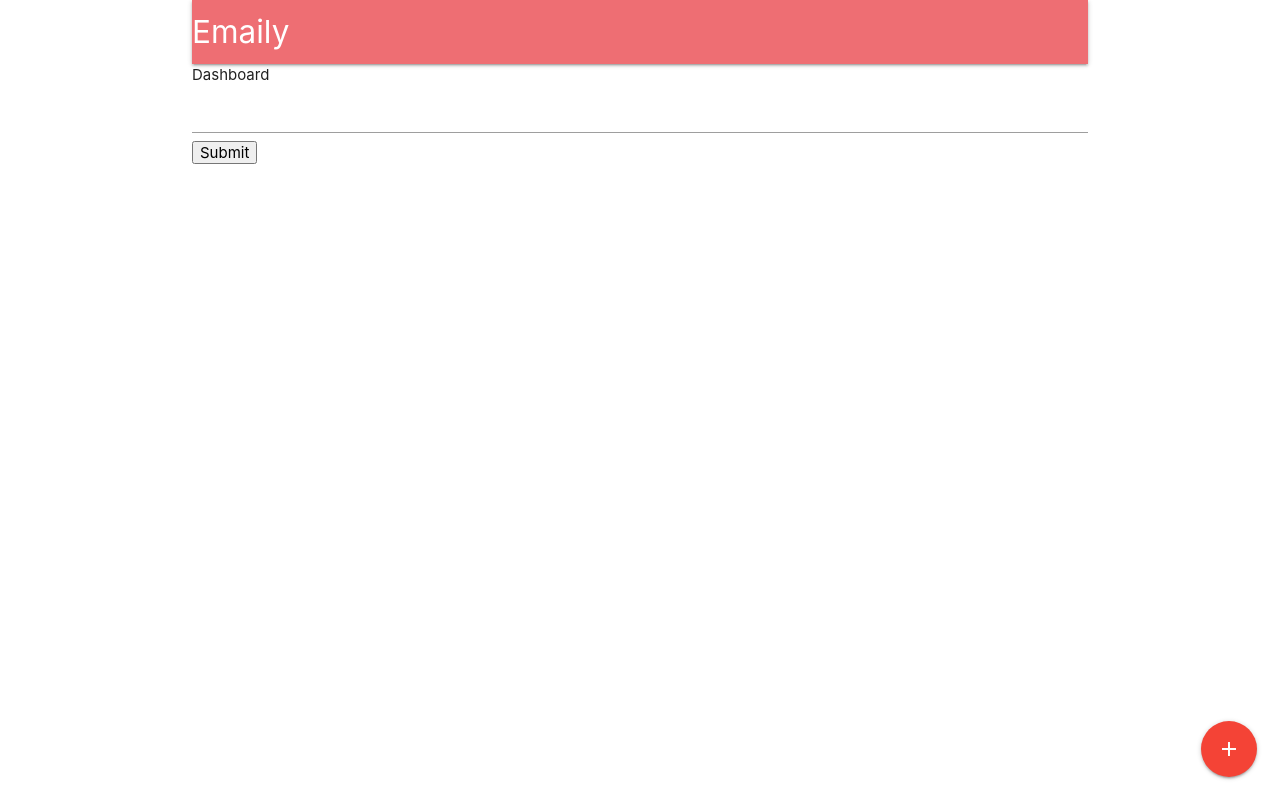
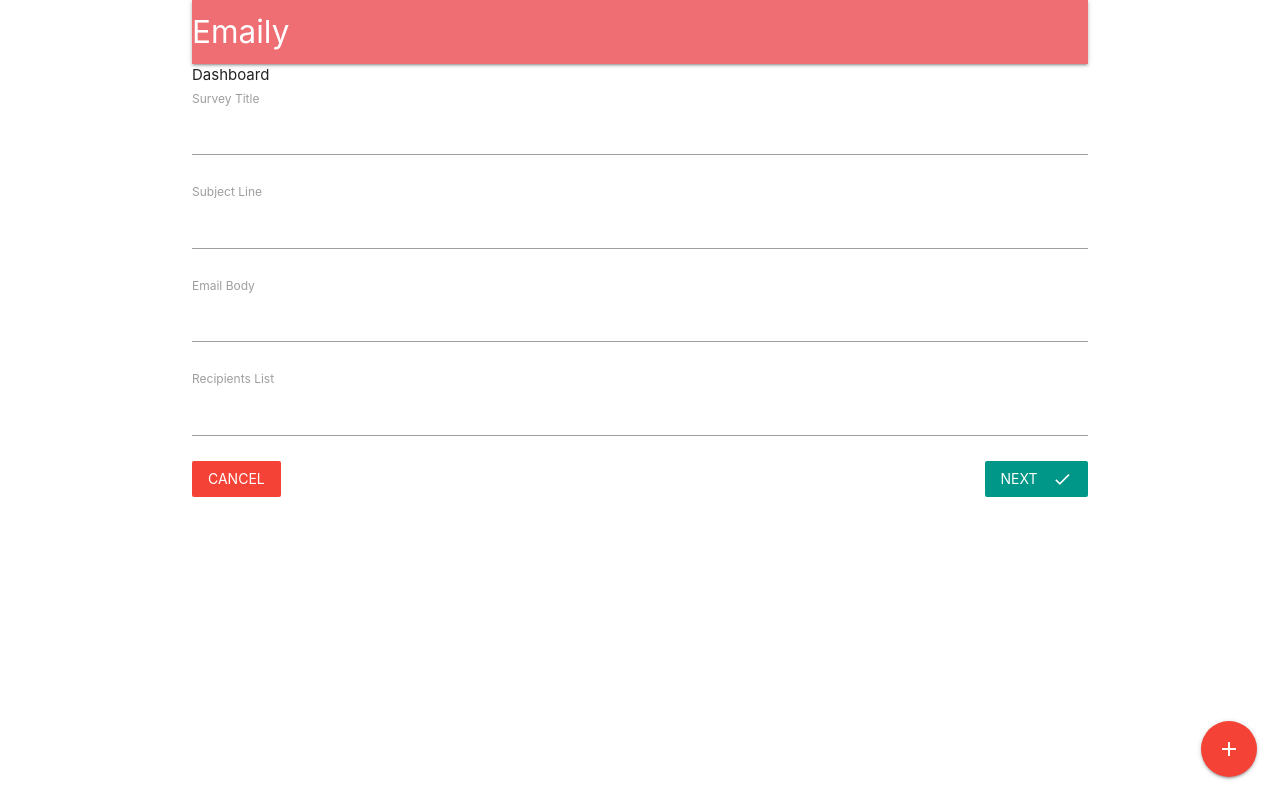
Before and after one commit to chasewhitney/Coursework-emailyApp, a React (Create React App) app in the folder client/: page /surveys/new in a window 1280 px wide. Built offline with nearby package versions, Linux system fonts and the light colour scheme; no server answers.

Commit message:
new survey fields with simple validation

```diff
--- a/client/src/components/App.js
+++ b/client/src/components/App.js
@@ -14,16 +14,14 @@
   }
   render() {
     return (
+      <BrowserRouter>
         <div className="container">
-        <BrowserRouter>
-          <div>
           <Header />
           <Route path="/" exact component={Landing} />
           <Route path="/surveys" component={Dashboard} />
           <Route path="/surveys/new" component={SurveyNew} />
         </div>
       </BrowserRouter>
-      </div>
     );
   }
 }
--- /dev/null
+++ b/client/src/components/surveys/SurveyField.js
@@ -0,0 +1,16 @@
+// SurveyField contains logic to render a single label and text input
+
+import React from 'react';
+
+export default ({ input, label, meta: { error, touched } }) => {
+  return (
+    // if touched, return error
+    <div>
+      <label>{label}</label>
+      <input {...input} style={{ marginBottom: '5px' }} />
+      <div className="red-text" style={{ marginBottom: '20px' }}>
+        {touched && error}
+      </div>
+    </div>
+  );
+};
--- a/client/src/components/surveys/SurveyForm.js
+++ b/client/src/components/surveys/SurveyForm.js
@@ -1,19 +1,63 @@
 import React, { Component } from 'react';
 import { reduxForm, Field } from 'redux-form';
+import { Link } from 'react-router-dom';
+import SurveyField from './SurveyField';
+import _ from 'lodash';
+
+const FIELDS = [
+  { label: 'Survey Title', name: 'title' },
+  { label: 'Subject Line', name: 'subject' },
+  { label: 'Email Body', name: 'body' },
+  { label: 'Recipients List', name: 'emails' },
+];
 
 class SurveyForm extends Component {
+  renderFields() {
+    return _.map(FIELDS, ({ label, name }) => {
+      return (
+        <Field
+          key={name}
+          component={SurveyField}
+          type="text"
+          label={label}
+          name={name}
+        />
+      );
+    });
+  }
+
   render() {
     return (
       <div>
         <form onSubmit={this.props.handleSubmit(values => console.log(values))}>
-          <Field type="text" name="surveyTitle" component="input" />
-          <button type="submit">Submit</button>
+          {this.renderFields()}
+          <Link to="/surveys" className="red btn-flat white-text">
+            Cancel
+          </Link>
+          <button type="submit" className="teal btn-flat right white-text">
+            Next
+            <i className="material-icons right">done</i>
+          </button>
         </form>
       </div>
     );
   }
 }
 
+function validate(values) {
+  const errors = {};
+
+  _.each(FIELDS, ({ name }) => {
+    console.log('validate:', values[name]);
+    if (!values[name]) {
+      errors[name] = 'You must provide a value';
+    }
+  });
+
+  return errors;
+}
+
 export default reduxForm({
+  validate,
   form: 'surveyForm',
 })(SurveyForm);
```
Lines whose indentation alone changed are shown as unchanged.
